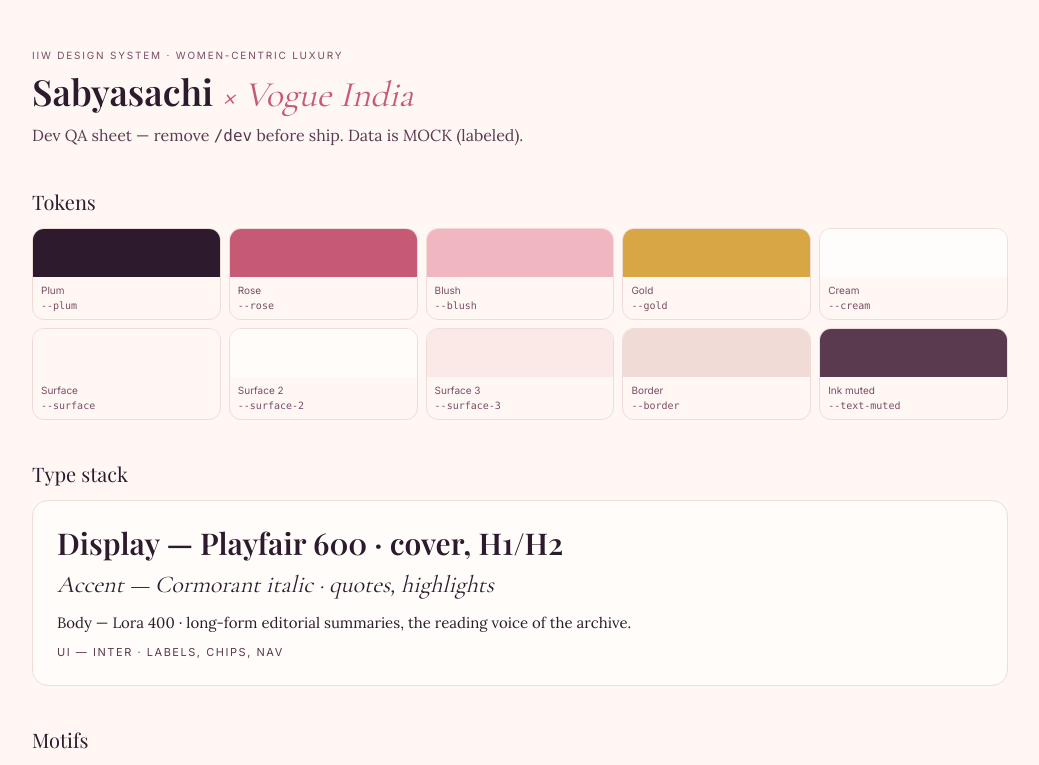
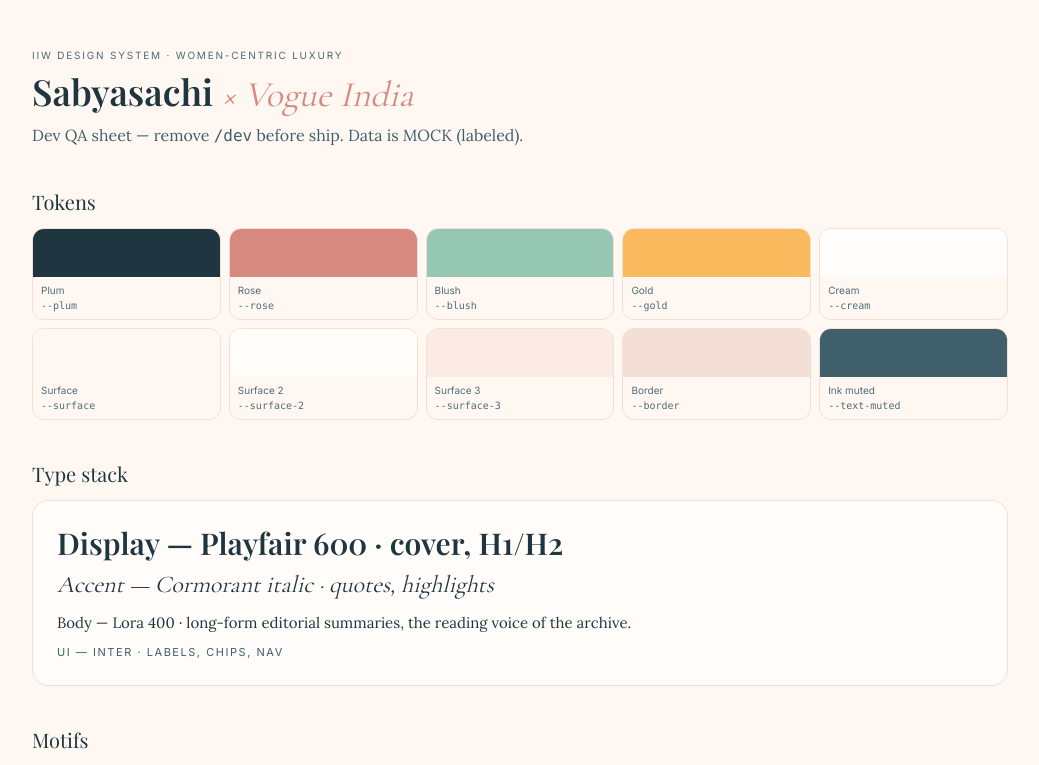
Before and after one commit to ashok-1986/iiw, a Next.js app: page /dev/design in a window 1280 px wide. Shown: the top 765 px of the page, without its empty margins (120-1159 px from the left). Built offline with nearby package versions, Linux system fonts and the light colour scheme; no server answers.

Commit message:
Rebrand palette to Nectarine / Pêche / Menthe / Lagune
Theme tokens, OG cards, lotus medallion model, portrait fallback and
renderer light recolored. Deep-lagoon ink derived from Lagune for text and
buttons; focus ring moved to Lagune for 3:1 contrast.

```diff
--- a/src/app/about/page.tsx
+++ b/src/app/about/page.tsx
@@ -32,7 +32,7 @@
         </Link>
 
         <header className="mt-8 text-center">
-          <p className="font-(family-name:--font-ui) text-[11px] uppercase tracking-[0.18em] text-[var(--gold)]">
+          <p className="font-(family-name:--font-ui) text-[11px] uppercase tracking-[0.18em] text-[var(--rose-deep)]">
             About this archive
           </p>
           <h1 className="mt-3 font-(family-name:--font-display) text-[36px] font-semibold tracking-[-0.02em] text-[var(--text)]">
--- a/src/app/api/image/[id]/route.ts
+++ b/src/app/api/image/[id]/route.ts
@@ -12,7 +12,7 @@
  * anyone-with-link files.
  */
 
-const FALLBACK_SVG = `<svg xmlns="http://www.w3.org/2000/svg" viewBox="0 0 88 88"><circle cx="44" cy="44" r="44" fill="#F6EDE6"/><g fill="#B76E79"><ellipse cx="44" cy="30" rx="6" ry="14"/><ellipse cx="44" cy="30" rx="6" ry="14" transform="rotate(45 44 44)"/><ellipse cx="44" cy="30" rx="6" ry="14" transform="rotate(90 44 44)"/><ellipse cx="44" cy="30" rx="6" ry="14" transform="rotate(135 44 44)"/><ellipse cx="44" cy="30" rx="6" ry="14" transform="rotate(180 44 44)"/><ellipse cx="44" cy="30" rx="6" ry="14" transform="rotate(225 44 44)"/><ellipse cx="44" cy="30" rx="6" ry="14" transform="rotate(270 44 44)"/><ellipse cx="44" cy="30" rx="6" ry="14" transform="rotate(315 44 44)"/></g><circle cx="44" cy="44" r="7" fill="#D4AF7A"/></svg>`;
+const FALLBACK_SVG = `<svg xmlns="http://www.w3.org/2000/svg" viewBox="0 0 88 88"><circle cx="44" cy="44" r="44" fill="#FBF0E6"/><g fill="#D7897F"><ellipse cx="44" cy="30" rx="6" ry="14"/><ellipse cx="44" cy="30" rx="6" ry="14" transform="rotate(45 44 44)"/><ellipse cx="44" cy="30" rx="6" ry="14" transform="rotate(90 44 44)"/><ellipse cx="44" cy="30" rx="6" ry="14" transform="rotate(135 44 44)"/><ellipse cx="44" cy="30" rx="6" ry="14" transform="rotate(180 44 44)"/><ellipse cx="44" cy="30" rx="6" ry="14" transform="rotate(225 44 44)"/><ellipse cx="44" cy="30" rx="6" ry="14" transform="rotate(270 44 44)"/><ellipse cx="44" cy="30" rx="6" ry="14" transform="rotate(315 44 44)"/></g><circle cx="44" cy="44" r="7" fill="#F9B95C"/></svg>`;
 
 function fallback(): NextResponse {
   return new NextResponse(FALLBACK_SVG, {
--- a/src/app/globals.css
+++ b/src/app/globals.css
@@ -6,27 +6,36 @@
    ============================================================ */
 
 :root {
-  /* Core palette — "sunlit silk". Same plum / rose / gold world as the PRD,
-     lifted out of the beige: paper is luminous ivory, the ground is a clean
-     blush-white, and rose and gold are jewel tones rather than dusty ones.
+  /* Core palette — "Nectarine / Pêche / Menthe / Lagune".
+     The four brand colours are mid-tones, so they carry decor and accents; text
+     and the dark button ground use a deep-lagoon ink derived from Lagune.
+     Token names (--plum, --rose, --blush, --gold) are kept as stable hooks for
+     the components — read them as roles, not hues:
+       --plum  → deep ink          (derived from Lagune)
+       --rose  → Nectarine accent  --rose-deep → Nectarine for text
+       --gold  → Pêche foil        --blush     → Menthe secondary
      Cards sit *brighter* than the page so the book glows instead of sinking. */
-  --plum: #2d1b2d; /* deep archival plum; primary text ground */
-  --rose: #c65a74; /* jewel rose accent (decor + ≥3:1 UI marks) */
-  --blush: #f0b7c1; /* blush secondary */
-  --gold: #d9a646; /* burnished champagne gold hairlines/foil */
+  --nectarine: #d7897f; /* brand — Nectarine */
+  --peche: #f9b95c; /* brand — Pêche */
+  --menthe: #96c7b3; /* brand — Menthe */
+  --lagune: #6398a9; /* brand — Lagune (3.1:1 on paper: UI marks only, never text) */
+  --plum: #1f3640; /* deep lagoon ink; primary text ground (12.5:1 on paper) */
+  --rose: var(--nectarine); /* accent (decor only: 2.7:1 on paper) */
+  --blush: var(--menthe); /* secondary: selection, scrollbar, glow */
+  --gold: var(--peche); /* hairlines/foil (decor only) */
   --cream: #fffdfb; /* paper */
-  --surface: #fef7f4; /* page background — blush-white */
-  --surface-2: #fffcfa; /* raised cards — luminous ivory */
-  --surface-3: #fae9e7; /* wells, chips, skeletons — rose-tinted */
-  --border: #f1dbd6; /* PRD arch-card border */
-  --border-strong: #e6c2c5;
-  --text: #2d1b2d;
-  --text-muted: #5a3a4f; /* richer plum, not a grey — 9.5:1 on paper */
+  --surface: #fff8f2; /* page background — peach-white */
+  --surface-2: #fffcf9; /* raised cards — luminous ivory */
+  --surface-3: #fbebe4; /* wells, chips, skeletons — nectarine-tinted */
+  --border: #f3dfd6; /* arch-card border */
+  --border-strong: #e8c9bd;
+  --text: #1f3640;
+  --text-muted: #3f5f6b; /* lagoon, not a grey — 6.7:1 on paper */
   /* --text-faint carries placeholder + 11px small caps, so it is held at ≥5:1
      on every surface rather than the 3.4:1 a decorative gray would allow. */
-  --text-faint: #7a4d66;
-  --rose-deep: #a0365a; /* rose for *text* on light ground (6.5:1); --rose stays decor */
-  --code-bg: #2d1b2d;
+  --text-faint: #4e6c77;
+  --rose-deep: #a04a40; /* Nectarine for *text* on light ground (5.1:1+); --rose stays decor */
+  --code-bg: #1f3640;
   --code-text: #fffaf5;
 
   /* Motif tokens */
@@ -35,9 +44,9 @@
   /* The outer ring is drawn as a spread shadow so it sits outside the inner
      border without taking part of the image area. */
   --portrait-ring-outer: 0 0 0 1.5px var(--rose);
-  /* Shadows are rose-tinted: a grey-plum shadow is what made the page read dull. */
-  --portrait-shadow: 0 12px 28px -12px rgb(160 54 90 / 0.38);
-  --card-shadow: 0 16px 38px -16px rgb(160 54 90 / 0.22);
+  /* Shadows are nectarine-tinted: a grey shadow is what made the page read dull. */
+  --portrait-shadow: 0 12px 28px -12px rgb(160 74 64 / 0.38);
+  --card-shadow: 0 16px 38px -16px rgb(160 74 64 / 0.22);
 
   /* Motion. Built-in eases are too weak for UI; these are the strong variants.
      Curl is the one authored long-form moment — everything else stays ≤260ms. */
@@ -55,6 +64,7 @@
   --color-rose: var(--rose);
   --color-blush: var(--blush);
   --color-gold: var(--gold);
+  --color-lagune: var(--lagune);
   --color-cream: var(--cream);
   --color-surface: var(--surface);
   --color-surface-2: var(--surface-2);
@@ -100,13 +110,13 @@
       115deg,
       transparent 0px,
       transparent 3px,
-      rgb(217 166 70 / 0.07) 3px,
-      rgb(217 166 70 / 0.07) 4px
+      rgb(249 185 92 / 0.09) 3px,
+      rgb(249 185 92 / 0.09) 4px
     );
   border-radius: inherit;
 }
 
-/* Cover light: blush and champagne glow behind the medallion, so the first
+/* Cover light: menthe and pêche glow behind the medallion, so the first
    viewport opens bright instead of on flat paper. */
 .cover-glow {
   isolation: isolate;
@@ -119,8 +129,8 @@
   pointer-events: none;
   background:
     radial-gradient(42% 34% at 50% 24%, rgb(255 255 255 / 0.95), rgb(255 255 255 / 0) 100%),
-    radial-gradient(60% 46% at 50% 26%, rgb(240 183 193 / 0.42), rgb(240 183 193 / 0) 100%),
-    radial-gradient(70% 34% at 50% 62%, rgb(217 166 70 / 0.14), rgb(217 166 70 / 0) 100%);
+    radial-gradient(60% 46% at 50% 26%, rgb(150 199 179 / 0.36), rgb(150 199 179 / 0) 100%),
+    radial-gradient(70% 34% at 50% 62%, rgb(249 185 92 / 0.18), rgb(249 185 92 / 0) 100%);
   /* Every ellipse ends inside the section (26%+46%, 62%+34%), so the light
      fades out before the edge and never stops on a seam. */
 }
@@ -139,9 +149,10 @@
   border-top: var(--hairline-gold);
 }
 
-/* Rose-gold focus ring (WCAG keyboard requirement) */
+/* Lagune focus ring (WCAG keyboard requirement; 3.1:1 on paper clears the 3:1
+   non-text bar that Nectarine at 2.7:1 does not) */
 :where(a, button, input, [tabindex]):focus-visible {
-  outline: 2px solid var(--rose);
+  outline: 2px solid var(--lagune);
   outline-offset: 2px;
   border-radius: 4px;
 }
@@ -185,7 +196,7 @@
   inset: auto 0 0 0;
   height: 30px;
   pointer-events: none;
-  background: linear-gradient(to top, var(--surface-2), rgb(255 252 250 / 0));
+  background: linear-gradient(to top, var(--surface-2), rgb(255 252 249 / 0));
 }
 
 /* ============================================================
@@ -236,7 +247,7 @@
 @media (hover: hover) and (pointer: fine) {
   .lift:hover {
     transform: translateY(-2px);
-    box-shadow: 0 18px 40px -18px rgb(160 54 90 / 0.4);
+    box-shadow: 0 18px 40px -18px rgb(160 74 64 / 0.4);
   }
 }
 
--- a/src/components/Cover.tsx
+++ b/src/components/Cover.tsx
@@ -38,7 +38,7 @@
       <div className="rise-in" style={{ '--rise-delay': '260ms' } as CSSProperties}>
         <a
           href="#archive"
-          className="press lift group inline-flex items-center gap-3 rounded-full bg-[var(--plum)] px-8 py-3.5 font-(family-name:--font-ui) text-[13px] uppercase tracking-[0.16em] text-[var(--cream)] shadow-[0_18px_40px_-16px_rgb(160_54_90/0.55)]"
+          className="press lift group inline-flex items-center gap-3 rounded-full bg-[var(--plum)] px-8 py-3.5 font-(family-name:--font-ui) text-[13px] uppercase tracking-[0.16em] text-[var(--cream)] shadow-[0_18px_40px_-16px_rgb(31_54_64/0.45)]"
         >
           Enter the Archive
           <span
--- a/src/components/ProgressDots.tsx
+++ b/src/components/ProgressDots.tsx
@@ -38,7 +38,7 @@
               width: active ? 10 : 5,
               height: active ? 10 : 5,
               background: active ? 'var(--rose)' : 'var(--border-strong)',
-              boxShadow: active ? '0 0 0 3px rgb(183 110 121 / 0.18)' : 'none',
+              boxShadow: active ? '0 0 0 3px rgb(215 137 127 / 0.22)' : 'none',
             }}
           />
         );
--- a/src/components/SearchPill.tsx
+++ b/src/components/SearchPill.tsx
@@ -48,7 +48,7 @@
     <div className="flex w-full flex-col items-center gap-3">
       <div
         className={
-          'lift flex w-full max-w-md items-center gap-2 rounded-full border bg-[var(--surface-2)] px-4 py-2.5 shadow-[0_10px_30px_-16px_rgb(160_54_90/0.4)] transition-colors ' +
+          'lift flex w-full max-w-md items-center gap-2 rounded-full border bg-[var(--surface-2)] px-4 py-2.5 shadow-[0_10px_30px_-16px_rgb(160_74_64/0.4)] transition-colors ' +
           (pending ? 'border-[var(--blush)]' : 'border-[var(--border)]')
         }
       >
--- a/src/lib/lotus-renderer.ts
+++ b/src/lib/lotus-renderer.ts
@@ -57,7 +57,7 @@
   const key = new THREE.DirectionalLight(0xfff2dd, 1.15);
   key.position.set(1.4, 3.2, 1.8);
   scene.add(key);
-  const rim = new THREE.DirectionalLight(0xd4af7a, 0.5);
+  const rim = new THREE.DirectionalLight(0xf9b95c, 0.5);
   rim.position.set(-1.8, 0.9, -1.4);
   scene.add(rim);
 
```
Also changed, not shown: src/app/opengraph-image.tsx (+6 -6 lines), src/components/OgCard.tsx (+6 -6 lines), tools/lotus/program.gltf.json (+14 -5 lines), tools/lotus/solution.mjs (+8 -6 lines), 1 other file (tests, documents, lock files or other folders).
